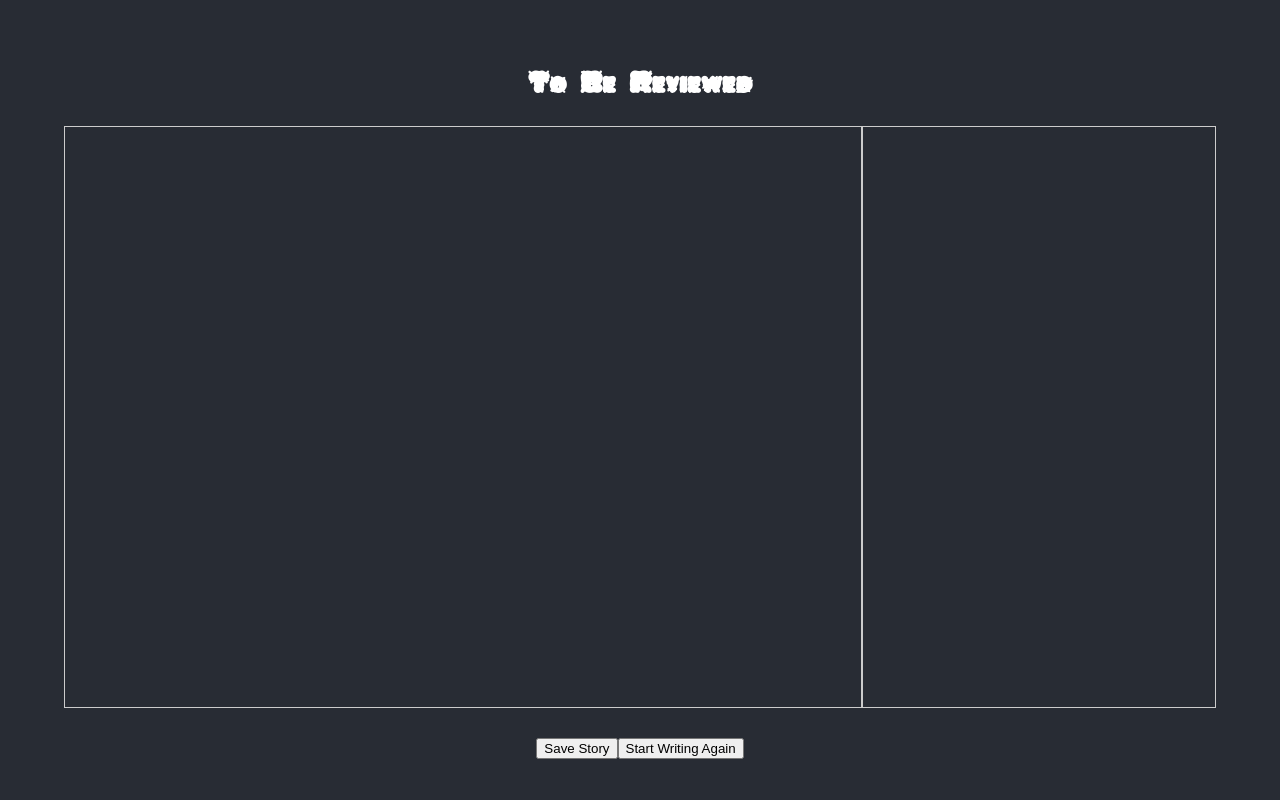
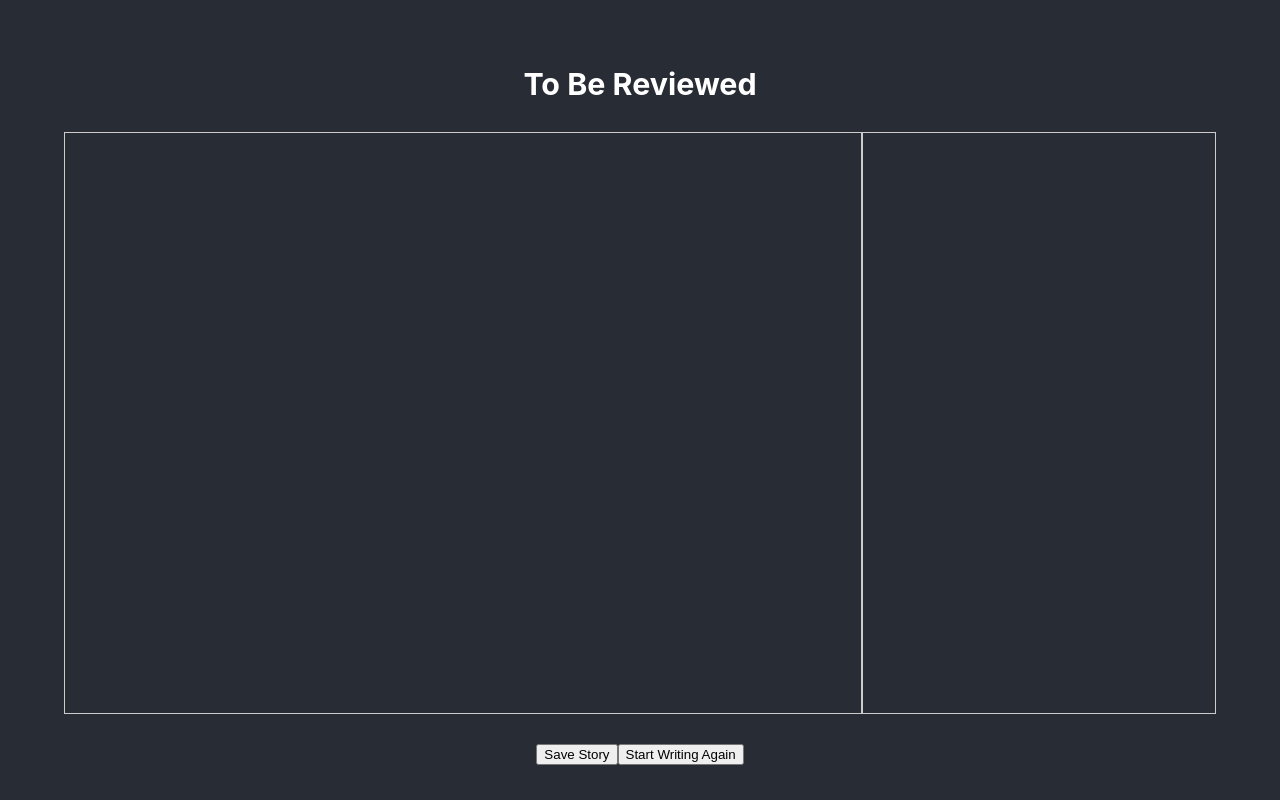
Before and after one commit to arcadesprojectnyc/LittleTale, a React (Create React App) app: page /review-story in a window 1280 px wide. Built offline with nearby package versions, Linux system fonts and the light colour scheme.

Commit message:
Revert "Broken UI for font testing"
This reverts commit 9c2aa94c7597af234942721be1ed8c7056968e07.

```diff
--- a/src/App.css
+++ b/src/App.css
@@ -1,5 +1,3 @@
-@import url("./fonts.css");
-
 .App {
   text-align: center;
 }
@@ -40,14 +38,14 @@
 }
 
 .user-message {
-  font-family: "spilt-ink";
+  background-color: lightblue;
   color: darkgreen;
   padding: 10px;
   margin-bottom: 10px;
 }
 
 .assistant-message {
-  font-family: "spilt-ink";
+  background-color: lightgreen;
   color: darkblue;
   padding: 10px;
   margin-bottom: 10px;
--- a/src/components/ReviewStory.jsx
+++ b/src/components/ReviewStory.jsx
@@ -124,7 +124,7 @@ function ReviewStory() {
         width: "90vw",
       }}
     >
-      <h3 style={{ fontFamily: "spilt-ink" }}>To Be Reviewed</h3>
+      <h3>To Be Reviewed</h3>
       <div
         style={{
           display: "flex",
--- a/src/fonts.css
+++ /dev/null
@@ -1,5 +0,0 @@
-@font-face {
-  font-family: "spilt-ink";
-  src: url("./fonts/spilt-ink.ttf") format("truetype");
-  /* font-weight, font-style, etc. can also be specified */
-}
```
Also changed, not shown: src/fonts/spilt-ink.ttf (deleted).
